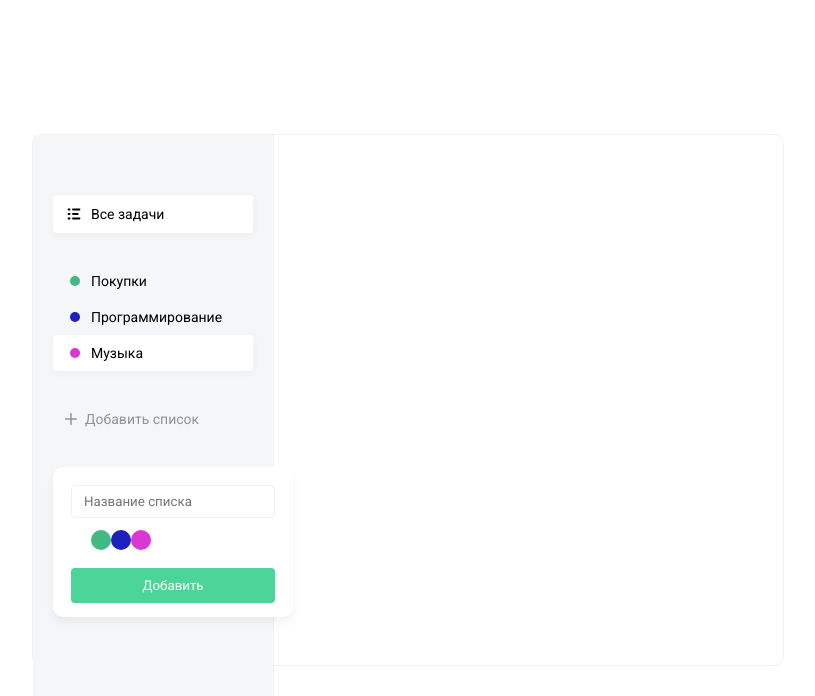
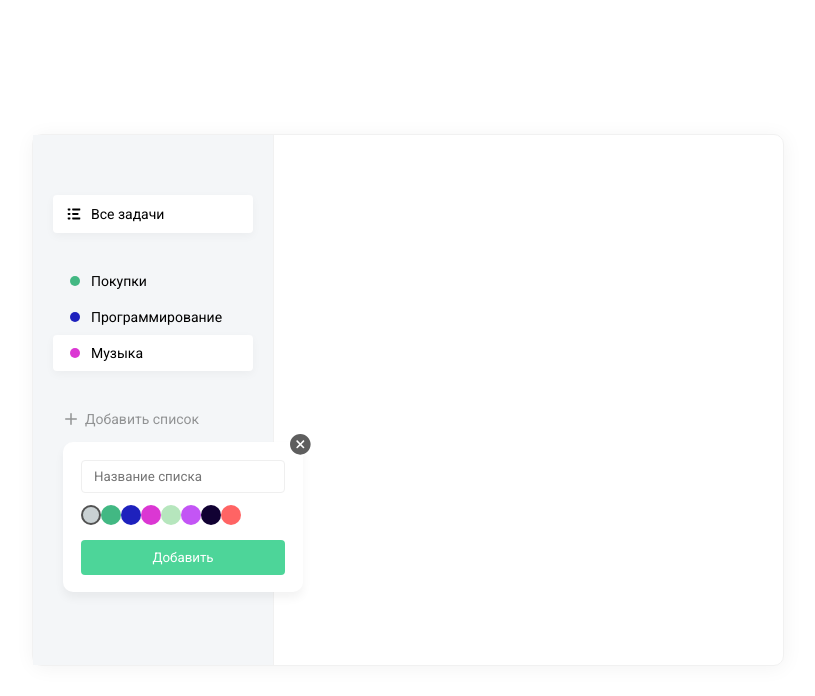
Before and after one commit to kostya-alch/todo-list-react, a React (Create React App) app: page / in a window 1280 px wide. Both pictures are taken after a click on the element "Добавить список". Shown: the top 696 px of the page, without its empty margins (232-1047 px from the left). Built offline with nearby package versions, Linux system fonts and the light colour scheme.

Commit message:
update Badge, add close btn

```diff
--- a/src/components/AddList/AddList.jsx
+++ b/src/components/AddList/AddList.jsx
@@ -1,11 +1,13 @@
 import React, { useState } from 'react'
 import Badge from '../Badge/Badge'
 import List from '../List/List'
+import closeBtn from '../../assets/img/close.svg'
+
 import './AddList.scss'
 
 const AddList = ({ colors }) => {
    const [visiblePopup, setVisiblePopup] = useState(false)
-
+   const [selectedColor, setSelectedColor] = useState(colors[0].id)
    return (
       <div className='add-list'>
          <List onClick={() => setVisiblePopup(!visiblePopup)}
@@ -22,13 +24,18 @@
                ]
             } />
          {visiblePopup && <div className="add-list__popup">
+            <img onClick={() => setVisiblePopup(false)} src={closeBtn} alt="close" className='add-list__popup-close-btn' />
             <input className='field' type="text" placeholder='Название списка' />
             <div className="add-list__popup-colors">
                <ul>
 
                   {
                      colors.map(color =>
-                        <Badge key={color.id} color={color.name} />
+                        <Badge onClick={() => setSelectedColor(color.id)}
+                           key={color.id}
+                           color={color.name}
+                           className={selectedColor === color.id && 'active'}
+                        />
                      )
                   }
                </ul>
--- a/src/components/AddList/AddList.scss
+++ b/src/components/AddList/AddList.scss
@@ -1,24 +1,43 @@
 .add-list {
   &__popup {
+    height: 150px;
     width: 240px;
-    height: 150px;
     background: #ffffff;
-    box-shadow: 0 6px 10px rgba(0, 0, 0, 0.05);
+    box-shadow: 0px 6px 10px rgba(0, 0, 0, 0.05);
     border-radius: 10px;
     padding: 18px;
     box-sizing: border-box;
+    position: relative;
+    top: -25px;
+    left: 10px;
 
     .button {
       width: 100%;
-      margin-top: 15px;
-    }
-    &-colors {
       margin-top: 12px;
     }
-    .badge {
-      height: 20px;
-      width: 20px;
-      position: static;
+
+    &-close-btn {
+      position: absolute;
+      right: -8px;
+      top: -8px;
+      cursor: pointer;
+    }
+
+    &-colors {
+      display: flex;
+      justify-content: space-between;
+      margin-top: 12px;
+
+      .badge {
+        width: 16px;
+        height: 16px;
+        cursor: pointer;
+        border: 2px solid transparent;
+
+        &.active {
+          border: 2px solid #525252;
+        }
+      }
     }
   }
 }
--- a/src/components/Badge/Badge.jsx
+++ b/src/components/Badge/Badge.jsx
@@ -1,8 +1,10 @@
 import React from 'react'
+import classNames from 'classnames'
+
 import './Badge.scss'
 
-const Badge = ({ color }) => {
-   return <i className={`badge badge--${color}`}></i>
+const Badge = ({ color, onClick, className }) => {
+   return <i onClick={onClick} className={classNames('badge', { [`badge--${color}`]: color }, className)}></i>
 
 }
 
--- a/src/components/Badge/Badge.scss
+++ b/src/components/Badge/Badge.scss
@@ -3,15 +3,29 @@
   width: 10px;
   height: 10px;
   border-radius: 30px;
-  position: relative;
   left: 5px;
+  &--grey {
+    background-color: #c9d1d3;
+  }
   &--green {
     background-color: #42b883;
+  }
+  &--lime {
+    background-color: #b6e6bd;
+  }
+  &--purple {
+    background-color: #c355f5;
   }
   &--blue {
     background-color: #1e21bd;
   }
+  &--black {
+    background-color: #110133;
+  }
   &--pink {
     background-color: #db37d3;
   }
+  &--red {
+    background-color: #ff6464;
+  }
 }
--- a/src/components/List/List.scss
+++ b/src/components/List/List.scss
@@ -15,7 +15,7 @@
 
     &.active {
       background: #ffffff;
-      box-shadow: 0px 2px 10px rgba(0, 0, 0, 0.04);
+      box-shadow: 0px 3px 10px rgba(0, 0, 0, 0.04);
       border-radius: 4px;
     }
 
--- a/src/index.scss
+++ b/src/index.scss
@@ -17,7 +17,7 @@
   width: 750px;
   height: 530px;
   transform: translate(-50%, -50%);
-  box-shadow: 1 2 20px #f3f3f3;
+  box-shadow: 1px 2px 20px #f3f3f3;
   border-radius: 10px;
   border: 1px solid #f1f1f1;
   font-size: 14px;
@@ -27,6 +27,7 @@
     width: 200px;
     height: 100%;
     border-right: 1px solid #f1f1f1;
+    height: calc(100% - 120px);
     padding: 60px 20px;
   }
 }
```
